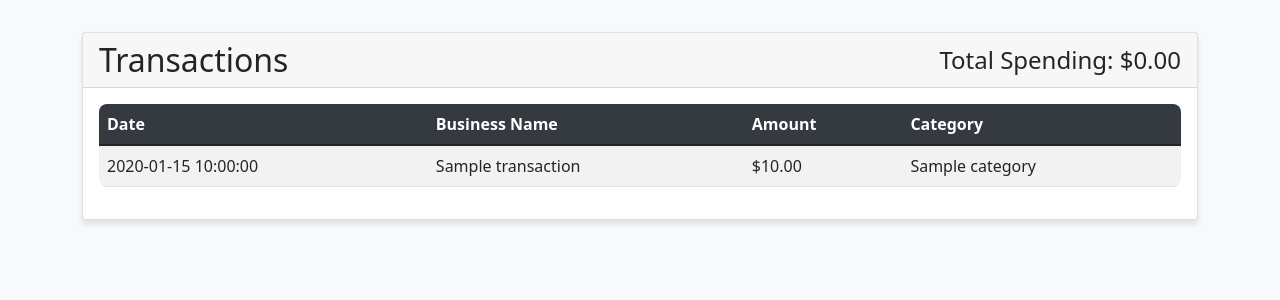
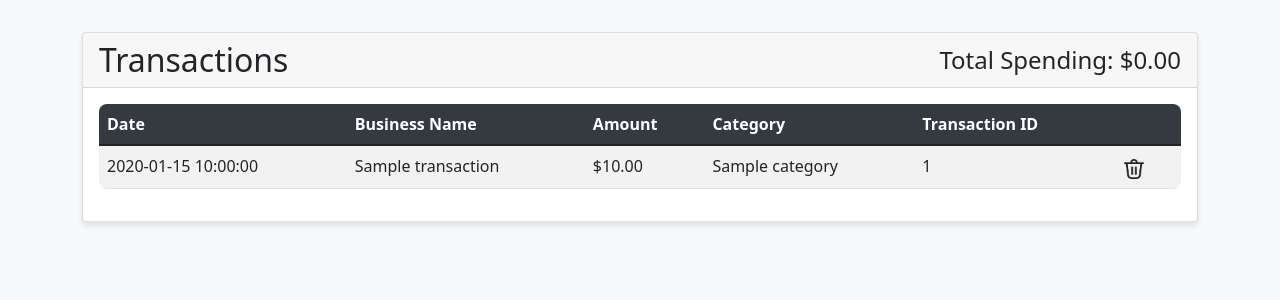
Before and after one commit to SeiHau02250816/Smart-Budgeting-App, a Flask app: template templates/transactions.html in a window 1280 px wide. Shown: the part 56-356 px from the top of the page. Run offline with Flask 3, Linux system fonts and the light colour scheme; the template is opened without the code that fills it: most values are stand-ins (such as "Sample title", 1, 10 or a date in 2020); parts of the project's set-up code (start-up, migrations or seed data) failed here and were passed over.

Commit message:
Added Delete function in transactions.html

```diff
--- a/app.py
+++ b/app.py
@@ -96,8 +96,25 @@ def review_transaction():
 
     return render_template('review.html', transaction=session['transaction_data'])
 
-@app.route('/transactions')
+@app.route('/transactions', methods=['GET', 'POST'])
 def transactions():
+    if request.method == 'POST':
+        transaction_id = request.form.get('transaction_id')
+        print(transaction_id)
+        print(request.form.get('business_name'))
+        if transaction_id:
+            try:
+                # Find the transaction object by ID
+                transaction = next((t for t in backend.database.get_all_transactions() if t.transaction_id == transaction_id), None)
+                if transaction:
+                    # Delete the transaction using BackendTop
+                    message = backend.delete_transaction(transaction)
+                    flash(message)
+                else:
+                    flash('Transaction not found.')
+            except Exception as e:
+                flash(f'Error deleting transaction: {str(e)}')
+
     transactions = backend.database.get_all_transactions()
     total_spending = backend.database.get_total_spending()
     return render_template('transactions.html', transactions=transactions, total_spending=total_spending)
--- a/templates/transactions.html
+++ b/templates/transactions.html
@@ -21,6 +21,8 @@
                                         <th>Business Name</th>
                                         <th>Amount</th>
                                         <th>Category</th>
+                                        <th>Transaction ID</th>
+                                        <th></th>
                                     </tr>
                                 </thead>
                                 <tbody>
@@ -30,6 +32,15 @@
                                             <td>{{ transaction.business_name }}</td>
                                             <td>${{ "%.2f"|format(transaction.amount) }}</td>
                                             <td>{{ transaction.category }}</td>
+                                            <td>{{ transaction.transaction_id }}</td>
+                                            <td>
+                                                <form method="POST" action="{{ url_for('transactions') }}" style="display:inline;">
+                                                    <input type="hidden" name="transaction_id" value="{{ transaction.transaction_id }}">
+                                                    <button type="submit" style="border:none; background:none;">
+                                                        <img src="{{ url_for('static', filename='pics/delete-icon.png') }}" alt="Delete" width="20" height="20">
+                                                    </button>
+                                                </form>
+                                            </td>
                                         </tr>
                                     {% endfor %}
                                 </tbody>
--- a/transaction.py
+++ b/transaction.py
@@ -25,7 +25,8 @@ class Transaction:
         date: str,
         amount: float,
         business_name: str,
-        category: str
+        category: str,
+        transaction_id: Optional[str] = None
     ):
         """
         Initialize a Transaction object.
@@ -35,8 +36,9 @@ class Transaction:
             amount (float): Transaction amount in RM
             business_name (str): Name of the business
             category (str): Transaction category
+            transaction_id (Optional[str]): Unique transaction identifier
         """
-        self.transaction_id = self._generate_transaction_id()
+        self.transaction_id = transaction_id if transaction_id else self._generate_transaction_id()
         self._set_date(date)
         self._set_amount(amount)
         self.business_name = business_name.strip()
```
Also changed, not shown: backendTop.py (+14 -0 lines), databaseHandler.py (+19 -0 lines), pics/delete-icon.png (added), 2 other files.
